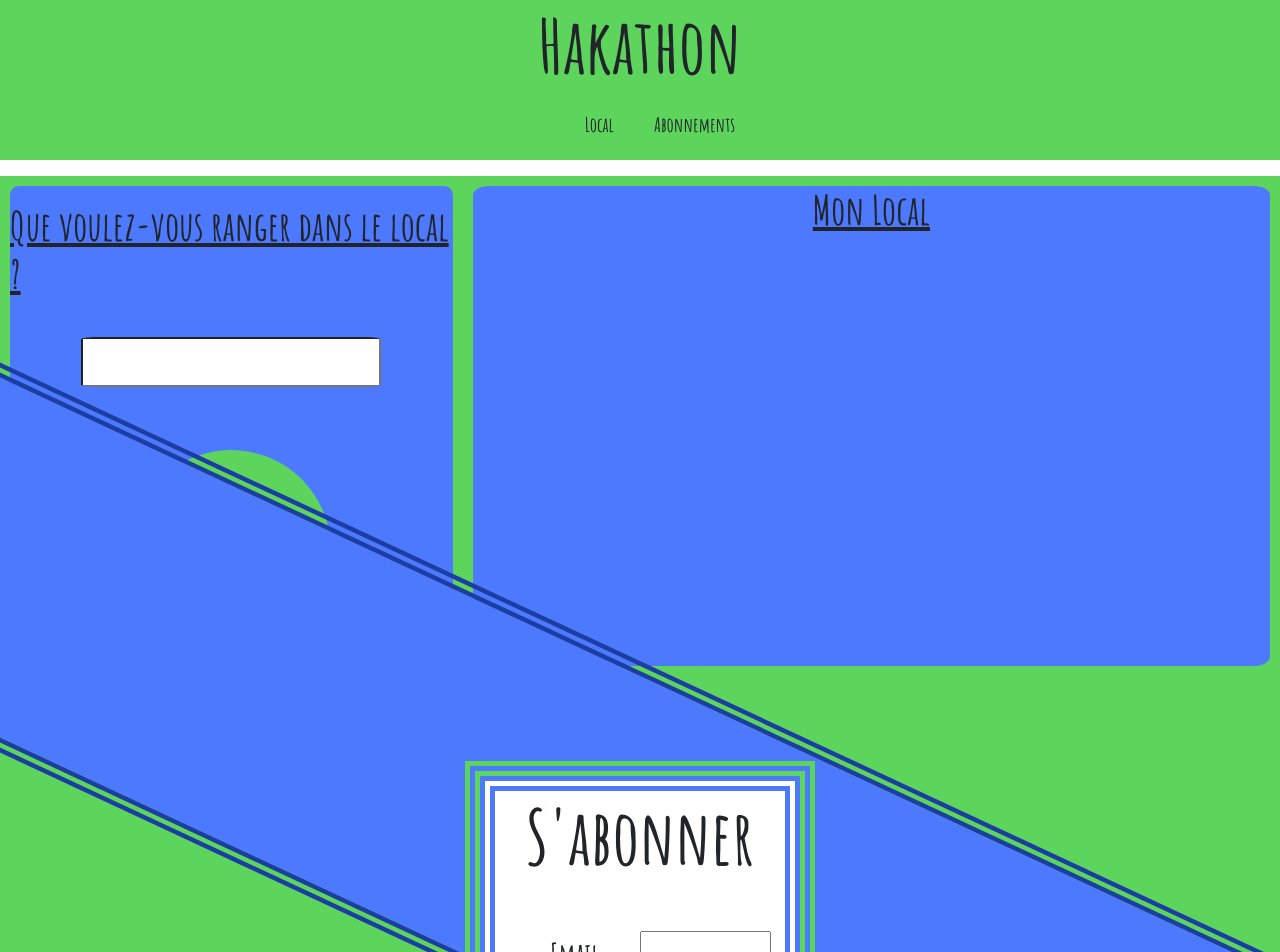
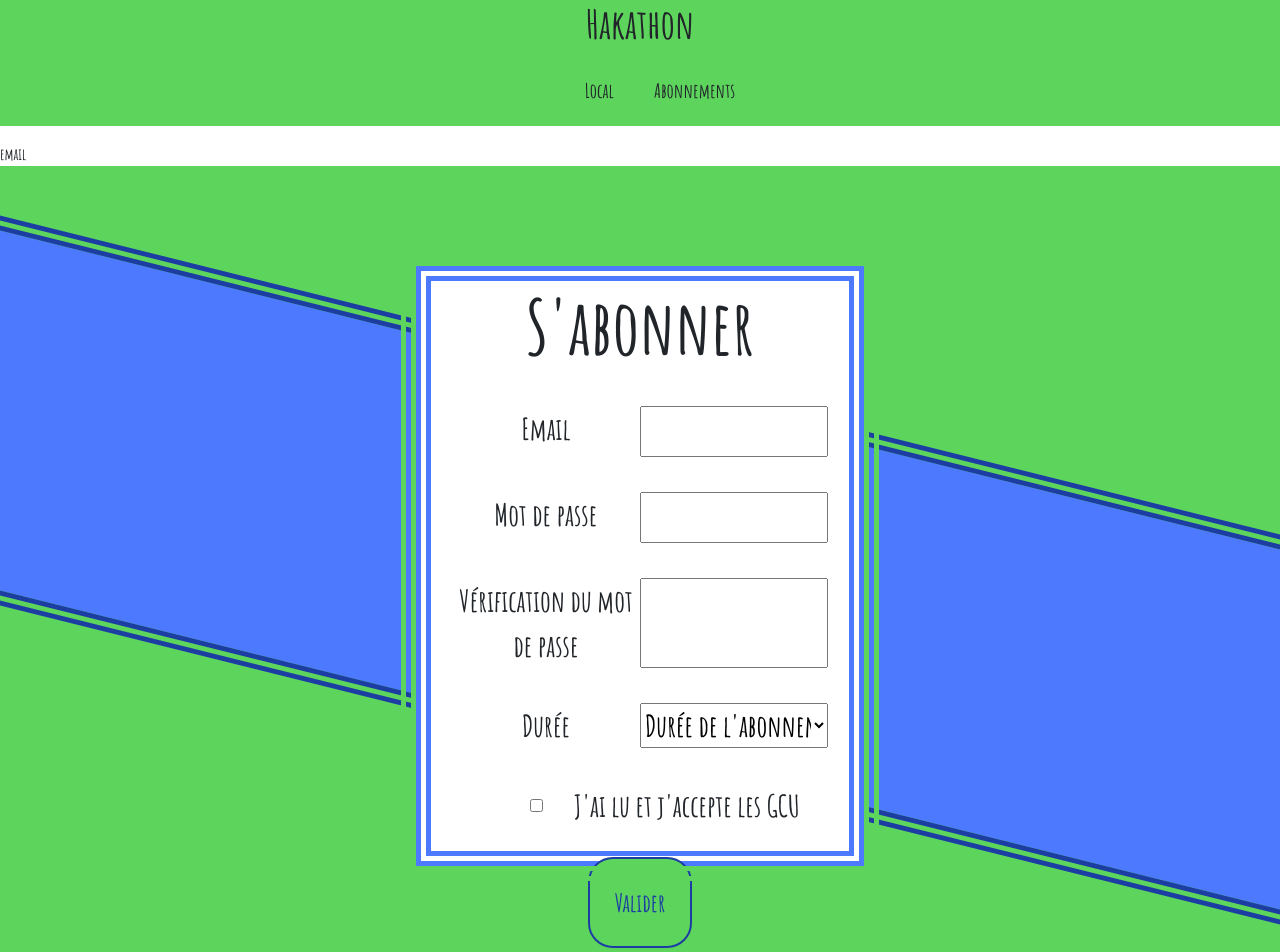
Before and after one commit to Jo88o/akaton-jordano-maxime-cyril, a React (Create React App) app: page / in a window 1280 px wide. Shown: the top 952 px of the page. Built offline with nearby package versions, Linux system fonts and the light colour scheme.

Commit message:
Sub done

```diff
--- a/src/App.js
+++ b/src/App.js
@@ -6,14 +6,35 @@ import "./App.css"
 
 class App extends Component {
   state = {
-    abo: false
+    abo: {
+      subbed: false,
+      mail: "",
+      mdp: "",
+      durée: ""
+    }
+  }
+  subInfo = {
+    mail: "email",
+    mdp: "mdp",
+    durée: "type"
+  }
+  submit(e) {
+    e.preventDefault();
+    let copie = this.state.abo
+    if (copie.subbed) {
+      copie.subbed = !copie.subbed
+    }
+    else {
+      copie.subbed = !copie.subbed
+    }
+    this.setState(copie)
   }
   render() {
     return (
       <div>
         <NavBar />
-        <Local />
-        <Abonnement info={this.state} />
+        {/* <Local /> */}
+        <Abonnement info={this.state.abo} submit={(e) => this.submit(e)} temp={this.subInfo} />
       </div>
     );
   }
--- a/src/components/Abonnement/Abonnement.css
+++ b/src/components/Abonnement/Abonnement.css
@@ -1,20 +1,21 @@
 .abo{
     height: 100vh;
-    width: 100vw;
+    width: 100%;
     background-color: #5dd55d;
     position: relative;
 }
 .diag{
-    position: absolute;
+    position: relative;
     background-color: #4d79ff;
-    transform: skewY(25deg);
+    transform: skewY(14deg);
     width: 100%;
     height: 45vh;
     outline: 15px double #1c3ea3;
+    top: 28%;
 }
 .aboForm{
-    width: 25vw;
     height: 75vh;
+    width: 35vw;
     position: absolute;
     left: 50%;
     top: 50%;
@@ -24,44 +25,49 @@
     background-color: white;
     text-align: center;
 }
-form>div{
+.aboForm>div{
     display: flex;
     width: 90%;
     margin: auto;
-    margin-top: 50px;
+    margin-top: 35px;
 }
-form>div:nth-last-child(2)>input{
+.aboForm>div>label{
+    width: 100%;
+    display: flex;
+}
+.aboForm>div:nth-last-child(2)>label>input{
     width: 5%;
     margin: auto;
     margin-left: 20%;
     margin-right: 0;
 }
-form>div:nth-last-child(2)>p{
+.aboForm>div:nth-last-child(2)>label>p{
     width: 75%;
 }
-form>div>p, form>div>input, form>div>select{
+.aboForm>div>p, .aboForm>div>input, .aboForm>div>select, .aboForm>div>label>input, .aboForm>div>label>p{
     width: 50%;
     font-size: 30px;
 }
-button{
+.abo button{
     background-color: #5dd55d;
     color: #1c3ea3;
     padding: 25px;
     border-radius: 25px;
     outline: none;
-    border: none;
-    margin-top: 7%;
+    border: 2px solid;
+    margin-top: 5%;
+    font-size: 25px;
 }
-button:hover{
+.abo button:hover{
     background-color: #4d79ff;
     color: #5dd55d;
 }
 
-h1{
+.abo h1{
     margin: 0;
     font-size: 75px;
 }
-p{
+.abo p{
     margin: 0;
     font-size: 30px;
 }
--- a/src/components/Abonnement/Abonnement.js
+++ b/src/components/Abonnement/Abonnement.js
@@ -2,41 +2,54 @@ import React, { Component } from 'react';
 import "./Abonnement.css"
 
 class Abonnement extends Component {
-    test(e) {
-        // e.preventDefault();
+    submit(e) {
+        e.preventDefault()
+        // let inputMail = document.getElementsByTagName("input")[0]
+        // this.props.hey.push(inputMail.value)
+    }
+    state = {
+        info: this.props.temp
+    }
+    componentDidMount() {
+        let btn = document
     }
     render() {
-        console.log(this.props.info)
         return (
             <div>
-                {this.props.info.abo &&
+                {this.state.info.mail}
+                {this.props.info.subbed &&
                     <div className="abo">
                         <div className="diag" />
-                        <h1>
-                            Abonned
-                        </h1>
+                        <form className="aboForm">
+                            <h1>Tu es abonné</h1>
+                            <h2>Informations personnelles</h2>
+                            <p>Email : {this.state.info.mail}</p>
+                            <p>Mot de passe : {this.state.info.mdp}</p>
+                            <p>Type d'abonnement: {this.state.info.durée}</p>
+                            <button onClick={this.props.submit}>Se désinscrire ?</button>
+                        </form>
                     </div>
                 }
-                {!this.props.info.abo &&
+                {!this.props.info.subbed &&
                     <div className="abo">
                         <div className="diag" />
                         <form className="aboForm">
                             <h1>S'abonner</h1>
                             <div>
                                 <p>Email</p>
-                                <input type="email" required />
+                                <input type="email" />
                             </div>
                             <div>
                                 <p>Mot de passe</p>
-                                <input type="password" required />
+                                <input type="password" />
                             </div>
                             <div>
                                 <p>Vérification du mot de passe</p>
-                                <input type="password" required />
+                                <input type="password" />
                             </div>
                             <div>
                                 <p>Durée</p>
-                                <select id="durée" required>
+                                <select id="durée" >
                                     <option value="">Durée de l'abonnement</option>
                                     <option value="1 mois">1 mois</option>
                                     <option value="3 mois">3 mois</option>
@@ -45,10 +58,17 @@ class Abonnement extends Component {
                                 </select>
                             </div>
                             <div>
-                                <input type="checkbox" required />
-                                <p>S'abonner à la newsletter</p>
+                                <label>
+                                    <input type="checkbox" />
+                                    <p>J'ai lu et j'accepte les GCU</p>
+                                </label>
                             </div>
-                            <button onClick={this.test}>Valider</button>
+                            <button onClick={this.props.submit} >Valider</button>
+                            {/* onClick={(e) => {
+                                let inputMail = document.getElementsByTagName("input")[0]
+                                this.props.hey.push(inputMail.value)
+                                console.log(this.props.hey); e.preventDefault()
+                            }} */}
                         </form>
                     </div>
                 }
```
Also changed, not shown: 1 other file (tests, documents, lock files or other folders).
